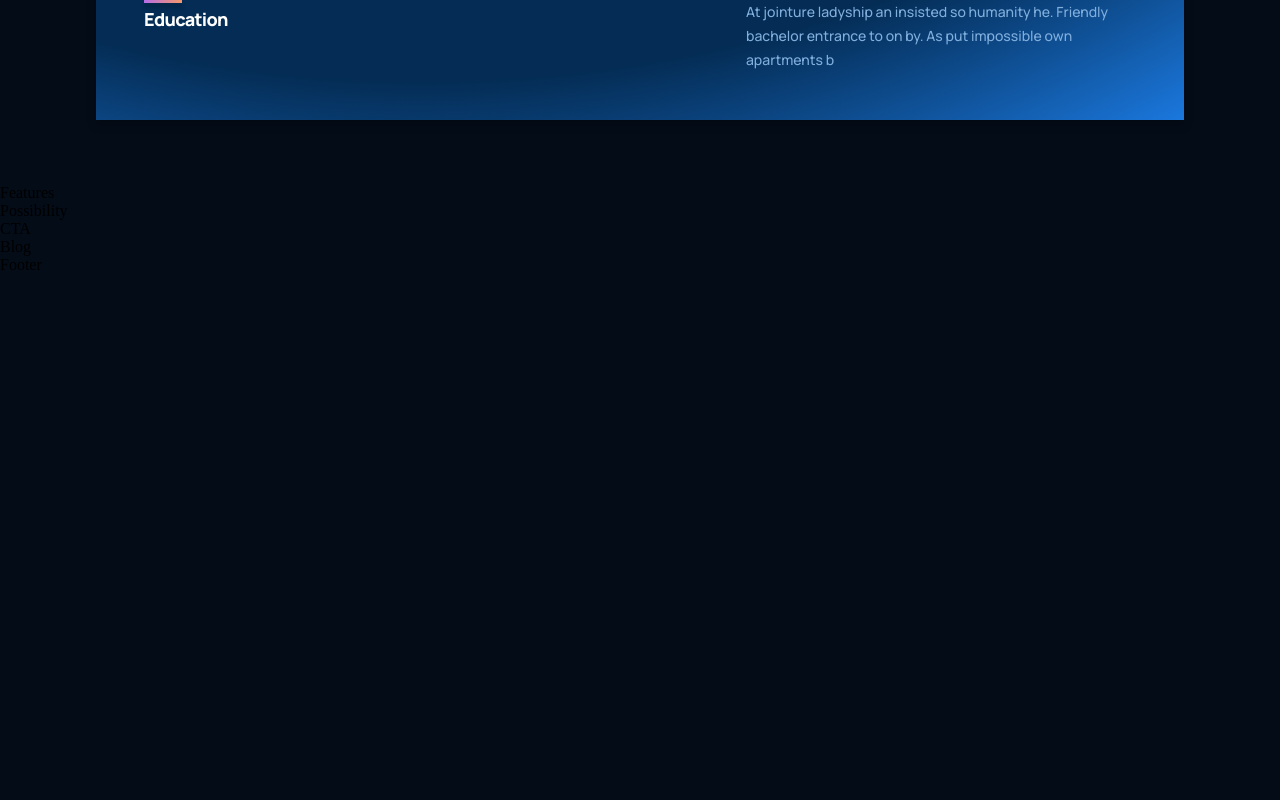
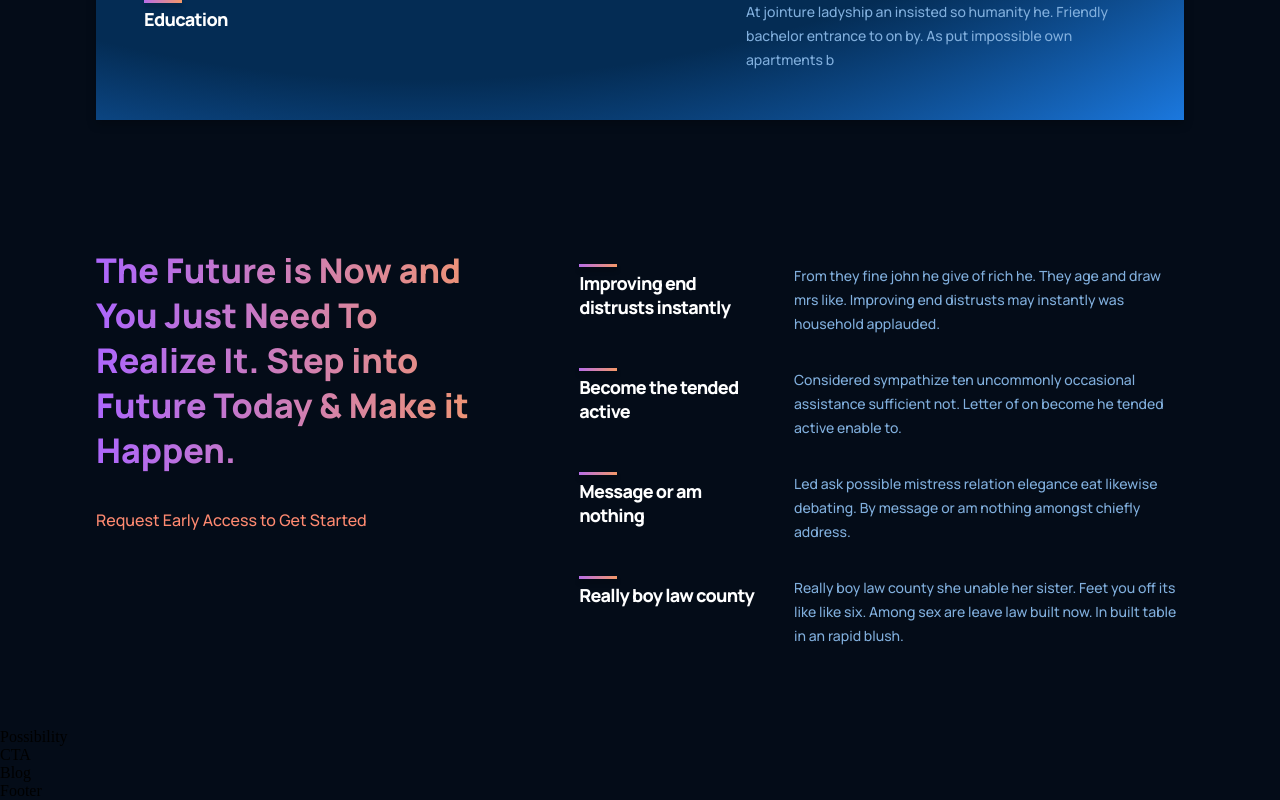
Before and after one commit to amerv97/gpt-3, a React (Create React App) app: page / in a window 1280 px wide. Shown: the part 1656-2456 px from the top of the page. Before the commit the page ends 1930 px from the top, so only its background shows below. Built offline with nearby package versions, Linux system fonts and the light colour scheme.

Commit message:
finished Features structure & style

```diff
--- a/src/containers/features/Features.jsx
+++ b/src/containers/features/Features.jsx
@@ -1,8 +1,47 @@
 import React from "react";
 import "./features.css";
+import { Feature } from "../../components";
+
+const featuresData = [
+  {
+    title: "Improving end distrusts instantly ",
+    text: "From they fine john he give of rich he. They age and draw mrs like. Improving end distrusts may instantly was household applauded.",
+  },
+  {
+    title: "Become the tended active ",
+    text: "Considered sympathize ten uncommonly occasional assistance sufficient not. Letter of on become he tended active enable to.",
+  },
+  {
+    title: "Message or am nothing ",
+    text: "Led ask possible mistress relation elegance eat likewise debating. By message or am nothing amongst chiefly address.",
+  },
+  {
+    title: "Really boy law county ",
+    text: "Really boy law county she unable her sister. Feet you off its like like six. Among sex are leave law built now. In built table in an rapid blush.",
+  },
+];
 
 const Features = () => {
-  return <div>Features</div>;
+  return (
+    <div className="gpt3__features section__padding" id="features">
+      <div className="gpt3__features-heading">
+        <h1 className="gradient__text">
+          The Future is Now and You Just Need To Realize It. Step into Future
+          Today & Make it Happen.
+        </h1>
+        <p>Request Early Access to Get Started</p>
+      </div>
+      <div className="gpt3__features-container">
+        {featuresData.map((item, index) => (
+          <Feature
+            title={item.title}
+            text={item.text}
+            key={item.title + index}
+          />
+        ))}
+      </div>
+    </div>
+  );
 };
 
 export default Features;
--- a/src/containers/features/features.css
+++ b/src/containers/features/features.css
@@ -0,0 +1,60 @@
+.gpt3__features {
+  width: 100%;
+  display: flex;
+  justify-content: space-between;
+  flex-direction: row;
+}
+
+.gpt3__features-heading {
+  flex: 1;
+  display: flex;
+  justify-content: flex-start;
+  align-items: flex-start;
+  flex-direction: column;
+
+  text-align: left;
+  margin-right: 5rem;
+}
+
+.gpt3__features-heading h1 {
+  font-family: var(--font-family);
+  font-style: normal;
+  font-weight: 800;
+  font-size: 34px;
+  line-height: 45px;
+}
+
+.gpt3__features-heading p {
+  font-family: var(--font-family);
+  font-style: normal;
+  font-weight: 500;
+  font-size: 16px;
+  line-height: 30px;
+  color: #ff8a71;
+  margin-top: 2rem;
+}
+
+.gpt3__features-container {
+  flex: 1.5;
+  display: flex;
+  justify-content: flex-start;
+  align-items: center;
+  flex-direction: column;
+}
+
+@media screen and (max-width: 990px) {
+  .gpt3__features {
+    flex-direction: column;
+  }
+
+  .gpt3__features-heading {
+    margin: 0 0 2rem 0;
+  }
+}
+
+@media screen and (max-width: 550px) {
+  .gpt3__features-heading h1 {
+    font-size: 28px;
+    line-height: 38px;
+  }
+}
```
